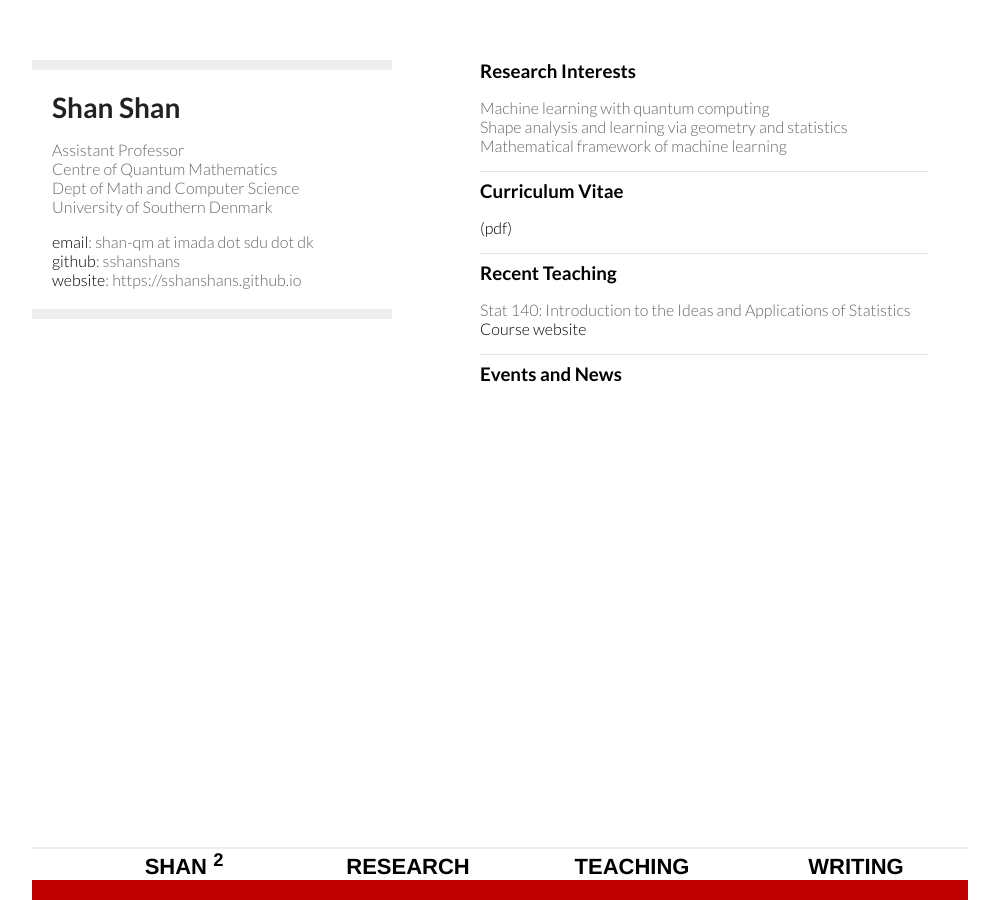
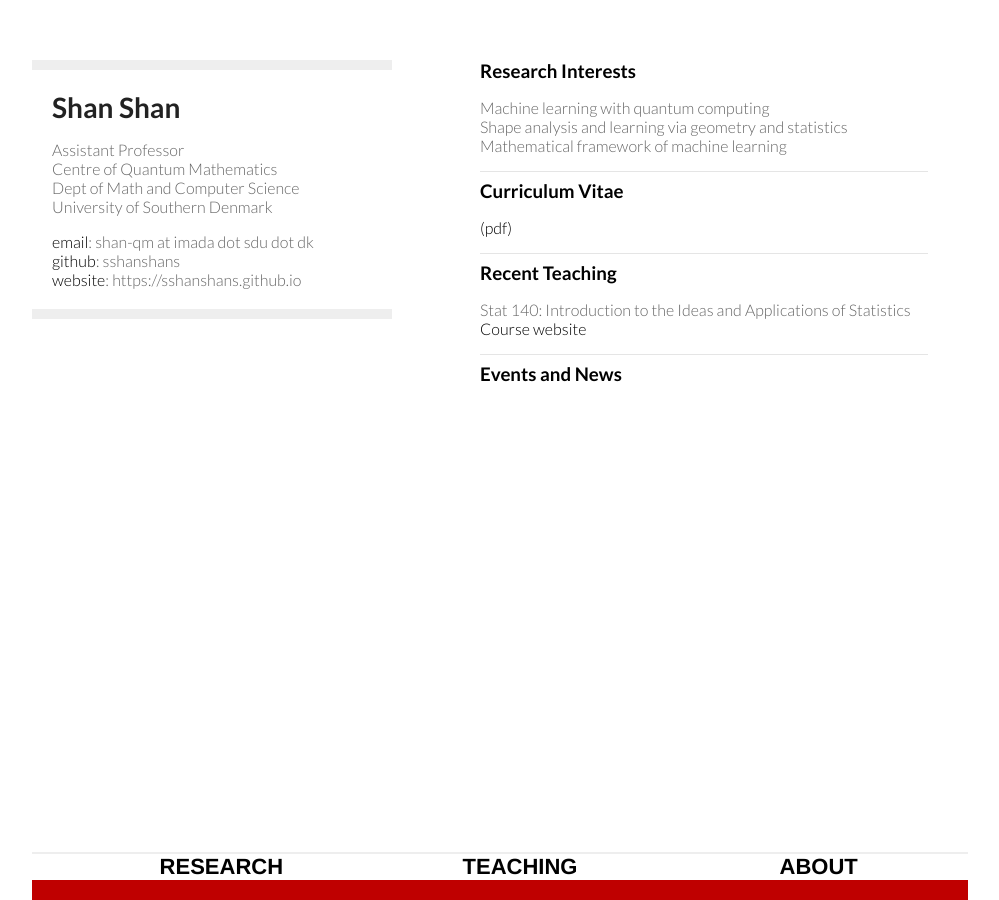
Before and after one commit to sshanshans/sshanshans.github.io, a Jekyll site: the page built from index.md, in a window 1280 px wide. Shown: the whole page, without its empty margins (160-1159 px from the left). Built offline with Jekyll 4.4.1, drawn with Linux system fonts in a browser that asks for light colours.

Commit message:
Update default.html

```diff
--- a/_layouts/default.html
+++ b/_layouts/default.html
@@ -12,10 +12,10 @@
     <div class="wrapper">
       <nav>
       	<ul>
-      		    		<li><a href="{{ BASE_PATH }}/AboutMe/aboutme.html"> SHAN <sup>2</sup> </font> </a></li>
+      		    		<li><a href="https://sshanshans.github.io/> SHAN <sup>2</sup> </font> </a></li>
 	        		<li><a href="{{ BASE_PATH }}/research/research.html">RESEARCH</a></li>
 		        	<li><a href="{{ BASE_PATH }}/teaching/teaching.html">TEACHING</a></li>
-				<li><a href="https://sshanshans.github.io/writing">WRITING</a></li>
+				<li><a href={{ BASE_PATH }}/AboutMe/aboutme.html">ABOUT</a></li>
 	    		        </ul>
       </nav>
 
```
